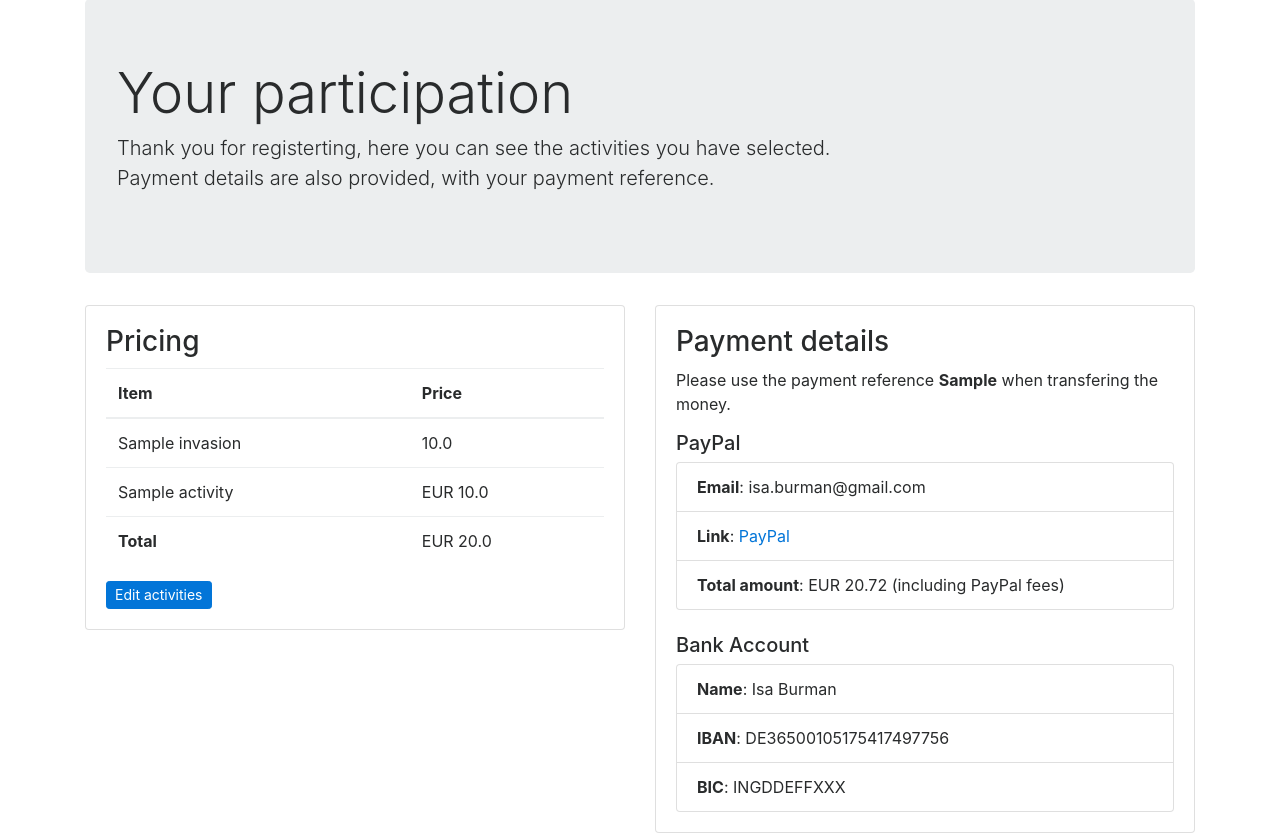
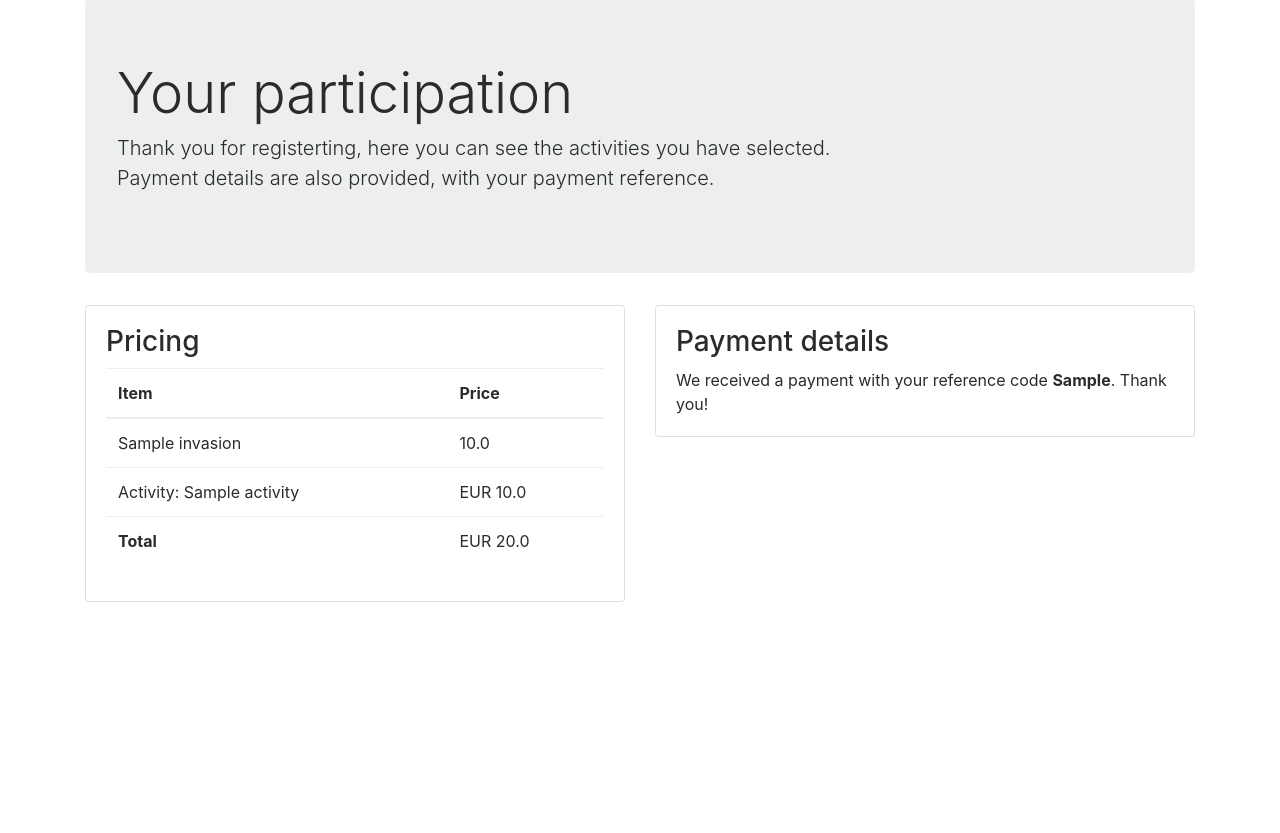
Before and after one commit to brainless/invasion.hh, a Django app: page /app/participation/ in a window 1280 px wide. Shown: the part 41-874 px from the top of the page. After the commit the page ends 643 px from the top, so only its background shows below. Run offline with Django 3.2, Linux system fonts and the light colour scheme; a user stored in the database is signed in; tables that the repository leaves empty hold one stand-in row (values such as "Sample post"); some libraries are stand-ins or nearby versions.

Commit message:
Participation page shows payment status

```diff
--- a/app/app/urls.py
+++ b/app/app/urls.py
@@ -33,6 +33,7 @@ urlpatterns = [
 
     url(r'^app/select-activities/', SelectActivitiesView.as_view(), name='current_activities'),
     url(r'^app/participation/', EventParticipationView.as_view(), name='current_participation'),
+    url(r'^app/(?P<pk>[0-9]+)/participation/', EventParticipationView.as_view(), name='current_participation'),
 
     url(r'^app/(?P<pk>[0-9]+)/participants/', ParticipantsView.as_view())
 ]
--- a/app/events/views.py
+++ b/app/events/views.py
@@ -33,7 +33,10 @@ class EventParticipationView(LoginRequiredMixin, TemplateView):
 
     def get_context_data(self, **kwargs):
         ctx = super().get_context_data(**kwargs)
-        invasion = Invasion.objects.get(default=True)
+        if kwargs.get('pk', None):
+            invasion = Invasion.objects.get(pk=kwargs['pk'])
+        else:
+            invasion = Invasion.objects.get(default=True)
         invader = Invader.objects.get(invasion=invasion, surfer=self.request.user)
         ctx['event'] = invasion
         ctx['invader'] = invader
--- a/app/templates/dash.html
+++ b/app/templates/dash.html
@@ -12,7 +12,11 @@
       <h2>Your invasions</h2>
       <p>These are Hamburg Invasions in your account (since 2017)</p>
       <table class="table table-striped table-bordered">
-        <thead><tr><th>Name</th><th>Your participation</th><th>Who is coming?</th></tr></thead>
+        <thead><tr>
+          <th>Name</th>
+          <th>Your participation</th>
+          <th>Who is coming?</th>
+        </tr></thead>
         <tbody>
           {% for inv in invasions %}
             <tr><td>{{ inv.name }}</td>
--- a/app/templates/event_participation.html
+++ b/app/templates/event_participation.html
@@ -25,7 +25,7 @@
           </tr>
           {% for act in activities %}
           <tr>
-              <td>{{ act.name }}</td>
+              <td>Activity: {{ act.name }}</td>
               <td>{% if act.price %}EUR {{act.price}}{% else %}0{% endif %}</td>
           </tr>
           {% endfor %}
@@ -35,7 +35,9 @@
           </tr>
           </tbody>
         </table>
+        {% if not invader.payment_confirmed_at %}
           <a href="{% url 'current_activities' %}" class="btn btn-primary btn-sm">Edit activities</a>
+        {% endif %}
       </div>
     </div>
   </div>
@@ -44,6 +46,10 @@
     <div class="card">
       <div class="card-block">
         <h3 class="card-title">Payment details</h3>
+        {% if invader.payment_confirmed_at %}
+          We received a payment with your reference code <b>{{ invader.payment_reference }}</b>.
+          Thank you!
+        {% else %}
           <p>Please use the payment reference <b>{{ invader.payment_reference }}</b> when transfering the money.</p>
           <h5>PayPal</h5>
           <ul class="list-group">
@@ -58,6 +64,7 @@
             <li class="list-group-item"><b>IBAN</b>: DE36500105175417497756</li>
             <li class="list-group-item"><b>BIC</b>: INGDDEFFXXX</li>
           </ul>
+        {% endif %}
       </div>
     </div>
   </div>
```
Lines whose indentation alone changed are shown as unchanged.
